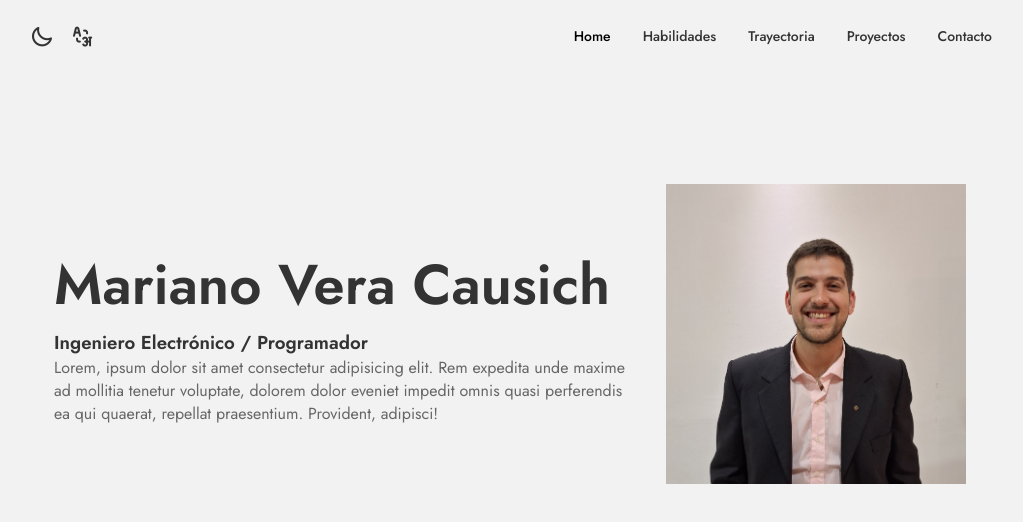
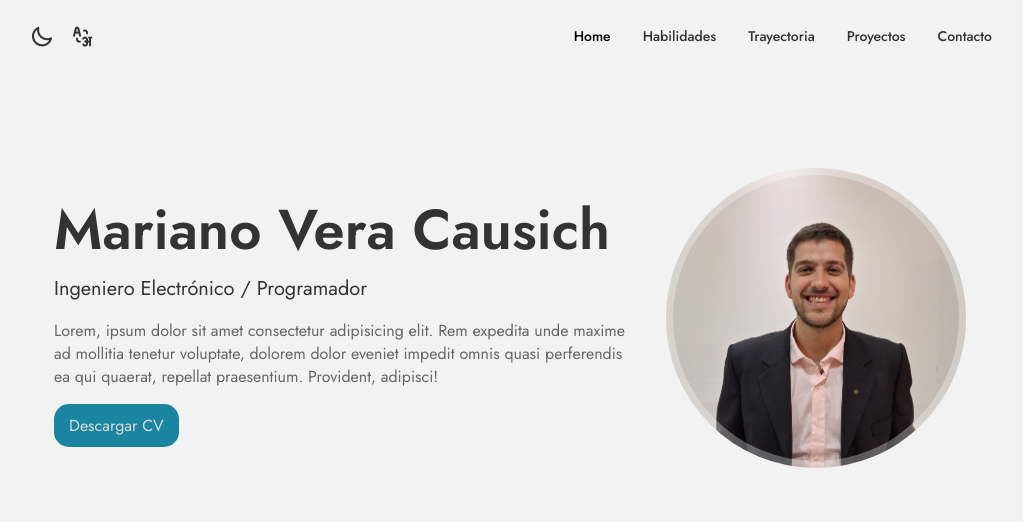
Before and after one commit to MarianoVera22/react-portfolio, a React (Create React App) app: page / in a window 1280 px wide. Shown: the top 522 px of the page, without its empty margins (133-1156 px from the left). Built offline with nearby package versions, Linux system fonts and the light colour scheme.

Commit message:
contendio Home

```diff
--- a/src/components/home/Data.jsx
+++ b/src/components/home/Data.jsx
@@ -6,12 +6,15 @@ const Data = () => {
         <h1 className="home_title">
             Mariano Vera Causich
         </h1>
-        <h3 className="home_subitle">
+        <h3 className="home_subtitle">
             Ingeniero Electrónico / Programador
         </h3>
         <p className="home_description">
             Lorem, ipsum dolor sit amet consectetur adipisicing elit. Rem expedita unde maxime ad mollitia tenetur voluptate, dolorem dolor eveniet impedit omnis quasi perferendis ea qui quaerat, repellat praesentium. Provident, adipisci!
         </p>
+        <button className='home_button'>
+          Descargar CV
+        </button>
     </div>
   )
 }
--- a/src/components/home/Home.css
+++ b/src/components/home/Home.css
@@ -1,6 +1,6 @@
 .home_content {
-  grid-template-columns: 580px repeat(2, 1fr);
-  padding-top: 5.5rem;
+  grid-template-columns: 580px repeat(1, 1fr);
+  padding-top: 4.5rem;
   padding-left: 2rem;
   padding-right: 2rem;
   column-gap: 2rem;
@@ -12,6 +12,44 @@
   margin-bottom: var(--mb-0-25);
 }
 
+.home_subtitle {
+  position: relative;
+  font-size: var(--h3-font-size);
+  /* padding-left: 5.4rem; */
+  font-weight: var(--font-normal);
+  margin-bottom: var(--mb-1);
+}
+
+.home_button {
+  color: #dcdcdd;
+  margin-top: 1rem;
+  padding: 10px 15px;
+  background-color: #1985a1;
+  font-size: var(--normal-font-size);
+  border-radius: 15px;
+  transition-duration: 0.4s;
+}
+
+.home_button:hover {
+  box-shadow: inset 0 0 0 3px #4c5c689f;
+}
+
+.home_button:active {
+  transition-duration: 0.2;
+  background-color: #46494c;
+  box-shadow: none;
+}
+
+/* .home_subtitle::before {
+  content: "";
+  position: absolute;
+  width: 70px;
+  height: 1px;
+  background-color: #219ebc;
+  left: 0;
+  top: 1rem;
+} */
+
 .home_img {
   background: url(../../assets/foto_cv2.jpg);
   background-repeat: no-repeat;
@@ -19,7 +57,44 @@
   background-size: cover;
   width: 300px;
   height: 300px;
-  box-shadow: inset 0 0 0 9px rgb(255, 255, 255 / 30%);
+  box-shadow: inset 0 0 0 7px rgba(255, 255, 255, 0.3);
   order: 1;
   justify-self: center;
+  /* animation: profile__animate 8s ease-in-out infinite 1s; */
+  border-radius: 100%;
+  /* border: 0.15rem solid #219ebc; */
 }
+
+/* @keyframes profile__animate {
+  0% {
+    border-radius: 60% 40% 30% 70%/60% 30% 70% 40%;
+  }
+
+  50% {
+    border-radius: 70% 50% 40% 80%/50% 20% 60% 30%;
+  }
+
+  100% {
+    border-radius: 50% 30% 20% 60%/70% 40% 90% 50%;
+  }
+} */
+
+@media screen and (max-width: 992px) {
+  .home_content {
+    grid-template-columns: 580px repeat(2, 1fr);
+    column-gap: 2rem;
+  }
+}
+
+@media screen and (max-width: 768px) {
+}
+
+@media screen and (max-width: 576px) {
+}
+
+@media screen and (max-width: 350px) {
+  .container {
+    margin-left: var(--mb-1);
+    margin-right: var(--mb-1);
+  }
+}
```
